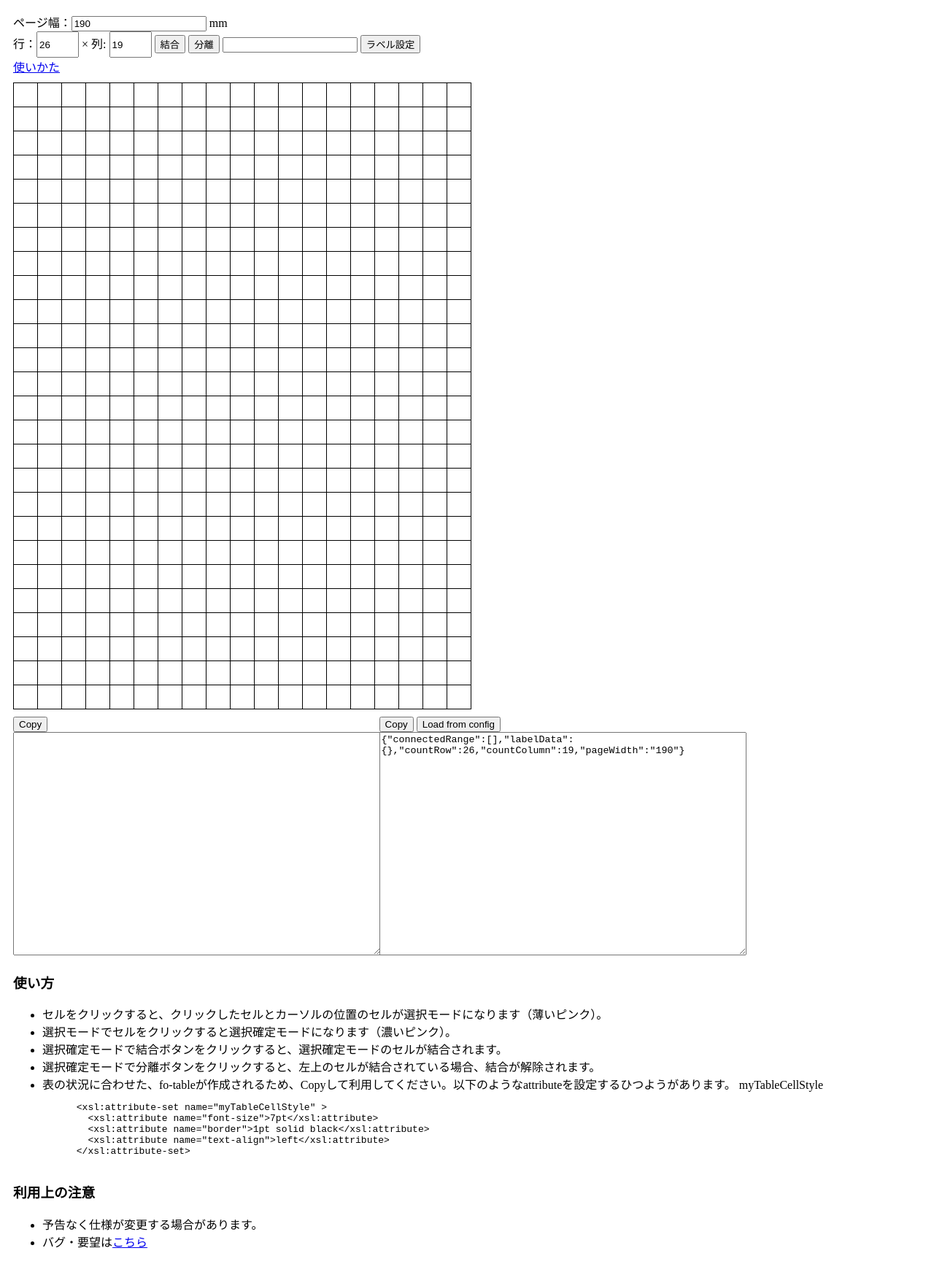
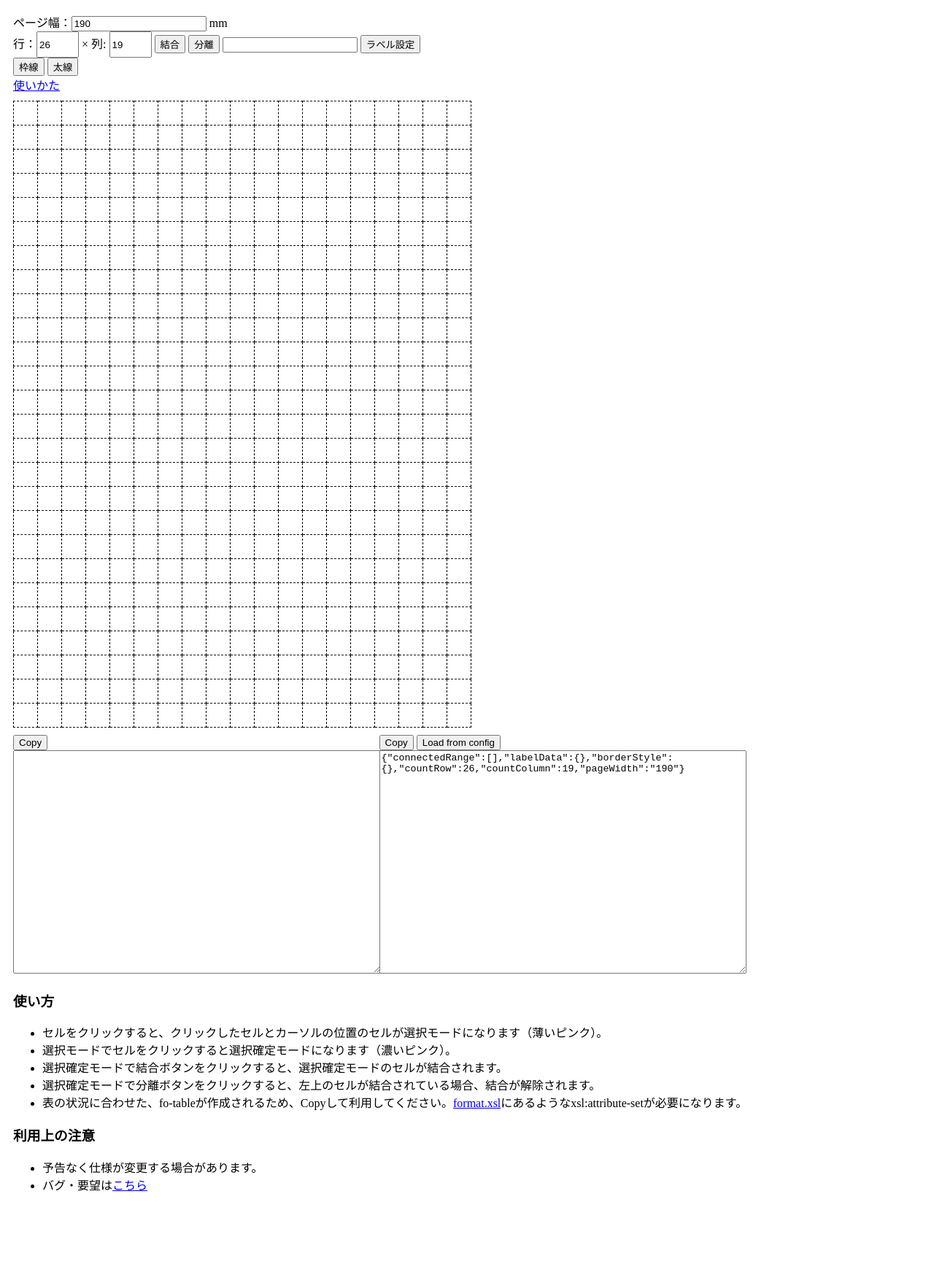
Before and after one commit to ihgs/fo-table-generator, a website built with webpack: page index.html in a window 1280 px wide. Shown: the whole page at 73% size. After the commit the page ends 1669 px from the top, so only its background shows below. Built offline with nearby package versions, Linux system fonts and the light colour scheme; what xml-formatter would draw is missing.

Commit message:
枠を設定

```diff
--- a/index.html
+++ b/index.html
@@ -11,6 +11,10 @@
     <button id="id_disconnect" >分離</button>
     <input id="id_label_txt"></input>
     <button id="id_set_label" >ラベル設定</button>
+    <div>
+      <button id="id_border">枠線</button>
+      <button id="id_thick_border">太線</button>
+    </div>
     <div><a href="#usage">使いかた</a></div>
     <div id="id_canvas"></div>
     <div class="textarea_block">
@@ -35,15 +39,7 @@
       <li>選択モードでセルをクリックすると選択確定モードになります（濃いピンク）。</li>
       <li>選択確定モードで結合ボタンをクリックすると、選択確定モードのセルが結合されます。</li>
       <li>選択確定モードで分離ボタンをクリックすると、左上のセルが結合されている場合、結合が解除されます。</li>
-      <li>表の状況に合わせた、fo-tableが作成されるため、Copyして利用してください。以下のようなattributeを設定するひつようがあります。
-        myTableCellStyle
-      <pre>
-      &lt;xsl:attribute-set name=&quot;myTableCellStyle&quot; &gt;
-        &lt;xsl:attribute name=&quot;font-size&quot;&gt;7pt&lt;/xsl:attribute&gt;
-        &lt;xsl:attribute name=&quot;border&quot;&gt;1pt solid black&lt;/xsl:attribute&gt;
-        &lt;xsl:attribute name=&quot;text-align&quot;&gt;left&lt;/xsl:attribute&gt;
-      &lt;/xsl:attribute-set&gt;
-      </pre>
+      <li>表の状況に合わせた、fo-tableが作成されるため、Copyして利用してください。<a href="./format.xsl">format.xsl</a>にあるようなxsl:attribute-setが必要になります。
 
       </li>
     </ul>
--- a/package.json
+++ b/package.json
@@ -7,7 +7,7 @@
   "scripts": {
     "build": "webpack --mode development --config webpack.config.js --watch",
     "build:prod": "webpack --mode production --config webpack.config.js",
-    "pages": "npm run build:prod && mkdir -p build/dist && cp index.html build && cp dist/bundle.js build/dist && push-dir --dir=build --branch=gh-pages"
+    "pages": "npm run build:prod && mkdir -p build/dist && cp index.html format.xsl build && cp dist/bundle.js build/dist && push-dir --dir=build --branch=gh-pages"
   },
   "name": "fo-table-generator",
   "version": "0.1.0",
--- a/src/index.js
+++ b/src/index.js
@@ -42,4 +42,16 @@ $(function(){
     vt.loadConf();
     vt.render();
   })
+
+  $('#id_border').on('click',()=>{
+    vt.setBorder('normalBorder');
+    vt.render();
+  })
+
+  $('#id_thick_border').on('click',()=>{
+    vt.setBorder('thickBorder');
+    vt.render();
+  })
+
+
 })
--- a/src/js/display.js
+++ b/src/js/display.js
@@ -9,6 +9,7 @@ export class ViewTable {
     this.conf = {};
     this.conf.connectedRange = [];
     this.conf.labelData = {};
+    this.conf.borderStyle = {};
   }
 
   load() {
@@ -70,6 +71,27 @@ export class ViewTable {
     return '';
   }
 
+  setBorder(style){
+    if(this.selected.sR !== undefined){
+      for(let i=this.selected.sR;i<this.selected.eR+1;i++){
+        for(let j=this.selected.sC;j<this.selected.eC+1;j++){
+          const key = String(i) + '_' + String(j);
+          if(key){
+            this.conf.borderStyle[key] = style;
+           }
+        }
+      }
+    }
+  }
+
+  getBorder(r,c){
+    const key = String(r) + '_' + String(c);
+    if(this.conf.borderStyle[key]!==undefined || this.conf.borderStyle[key]!==null){
+      return this.conf.borderStyle[key];
+    }
+    return null;
+  }
+
   connected() {
     return this.conf.connectedRange;
   }
@@ -107,15 +129,19 @@ export class ViewTable {
         const cell = $('<td>');
         cell.text(label);
         const fo_cell = $('<fo:table-cell>');
-        fo_cell.attr('xsl:use-attribute-sets', 'myTableCellStyle');
-        const fo_cell_comment = $('<xsl:comment>');
-        fo_cell_comment.text('Row:'+i+', Column:'+j);
+        const fo_cell_comment = document.createComment('Row:'+i+', Column:'+j);
         fo_cell.append(fo_cell_comment);
         const fo_cell_block_container = $('<fo:block-container>');
         fo_cell_block_container.attr('height', String(cHeight) + 'mm');
         fo_cell.append(fo_cell_block_container);
         const fo_cell_block = $('<fo:block>');
         fo_cell_block.text(label);
+
+        const borderStyle = this.getBorder(i, j);
+        if(borderStyle){
+          cell.addClass(borderStyle);
+          fo_cell.attr('xsl:use-attribute-sets', 'myCell-'+borderStyle);
+        }
         fo_cell_block_container.append(fo_cell_block);
         cell.attr('r', i);
         cell.attr('c', j);
@@ -214,6 +240,7 @@ export class ViewTable {
     $("#id_canvas").append(table)
 
     const confStr = JSON.stringify(this.conf);
+
     $('#id_fo_contents').val(format(fo_root.html()));
     $('#id_conf').val(confStr);
   }
--- a/src/less/main.less
+++ b/src/less/main.less
@@ -8,7 +8,7 @@ body{
 }
 
 table {
-  border: solid 1px #000000;
+  border: dashed 1px #000000;
   border-collapse: collapse;
   margin-top:10px;
   margin-bottom: 10px;
@@ -18,7 +18,7 @@ table {
 td {
   width: 30px;
   height: 30px;
-  border:solid 1px #000000;
+  border:dashed 1px #000000;
 }
 
 td.onSelect {
@@ -27,6 +27,14 @@ td.onSelect {
 
 td.selected {
   background-color: #F56D99;
+}
+
+td.normalBorder {
+  border:solid 1px #000000;
+}
+
+td.thickBorder {
+  border:solid 2px #000000;
 }
 
 .textarea_block{
```
Also changed, not shown: 1 other file.
